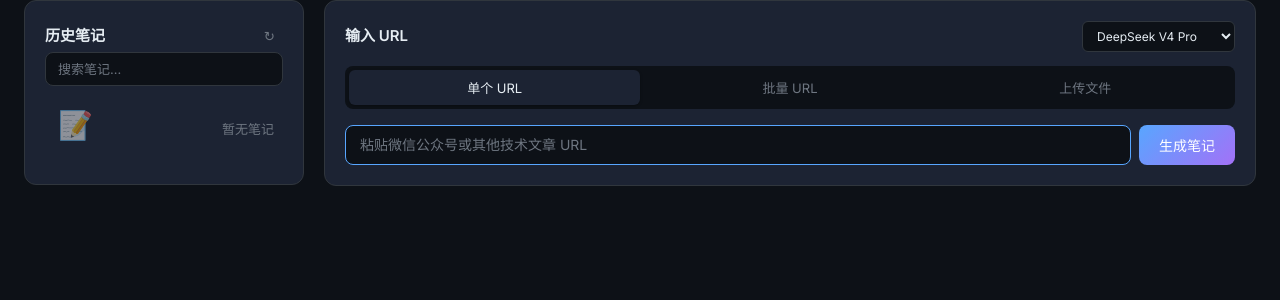
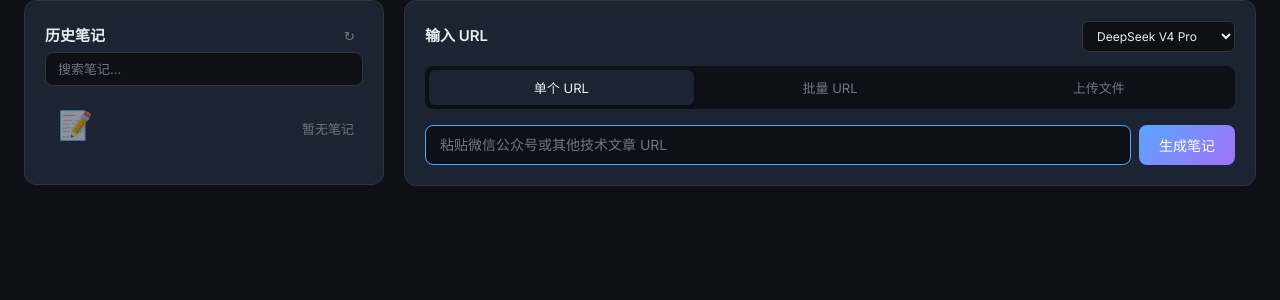
Before and after one commit to wintaoo/getnotes, a Flask app: page / in a window 1280 px wide. Shown: the part 160-460 px from the top of the page. Run offline with Flask 3, Linux system fonts and the light colour scheme; data that the repository does not hold is empty.

Commit message:
style: 将侧边栏宽度从 280px 调整为 360px 并调整响应式断点
将侧边栏基础宽度增加以提高可读性，并将移动端布局的媒体查询断点从 768px 调整为 900px，以更好地适配较宽平板设备。

```diff
--- a/static/style.css
+++ b/static/style.css
@@ -108,7 +108,7 @@ header p {
 }
 
 .sidebar {
-  width: 280px;
+  width: 360px;
   flex-shrink: 0;
   position: sticky;
   top: 24px;
@@ -837,7 +837,7 @@ textarea:focus { border-color: var(--border-focus); }
 }
 
 /* Responsive */
-@media (max-width: 768px) {
+@media (max-width: 900px) {
   .main-layout { flex-direction: column; }
   .sidebar { width: 100%; position: static; }
   .note-list { max-height: 200px; }
```
